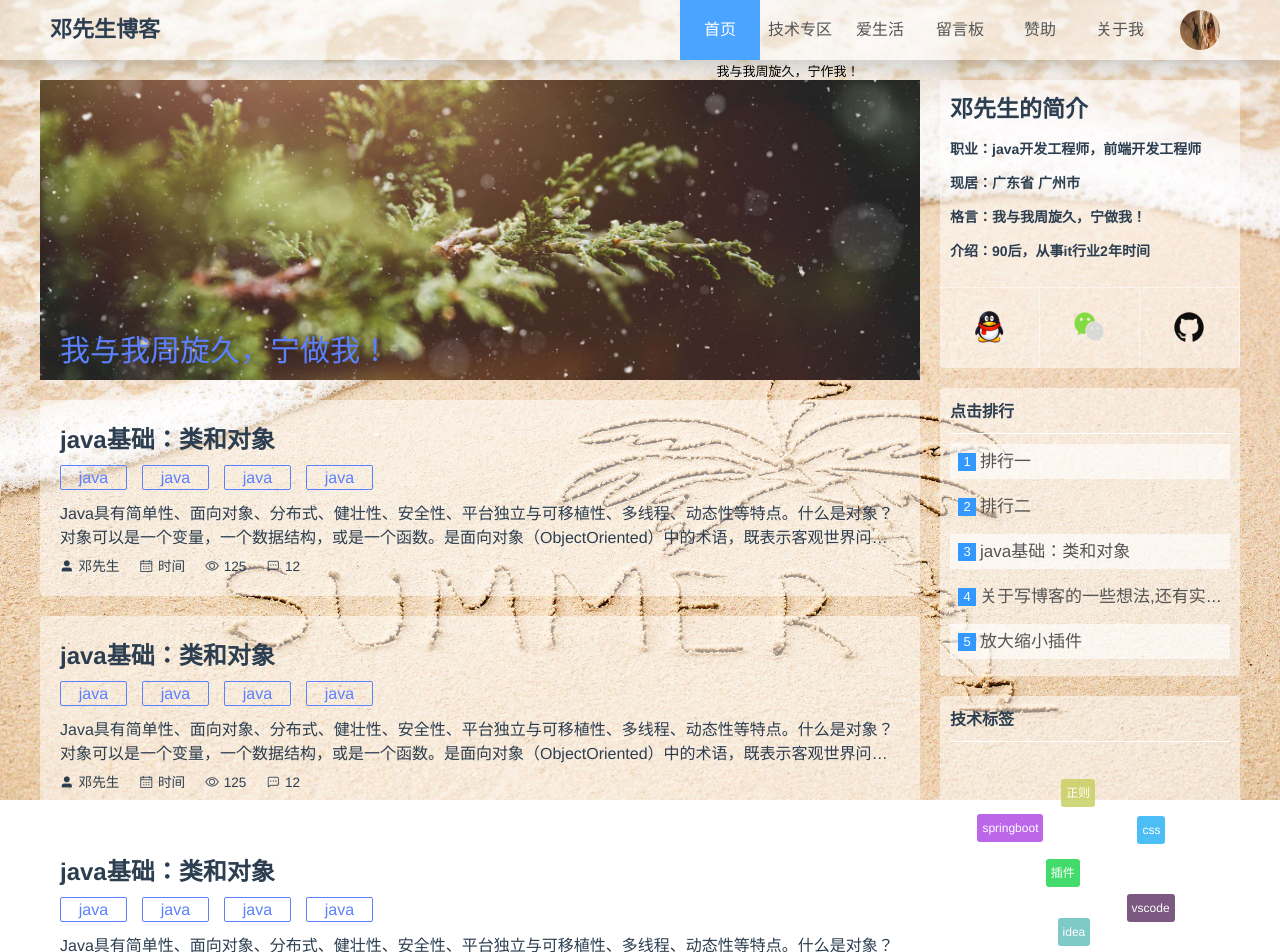
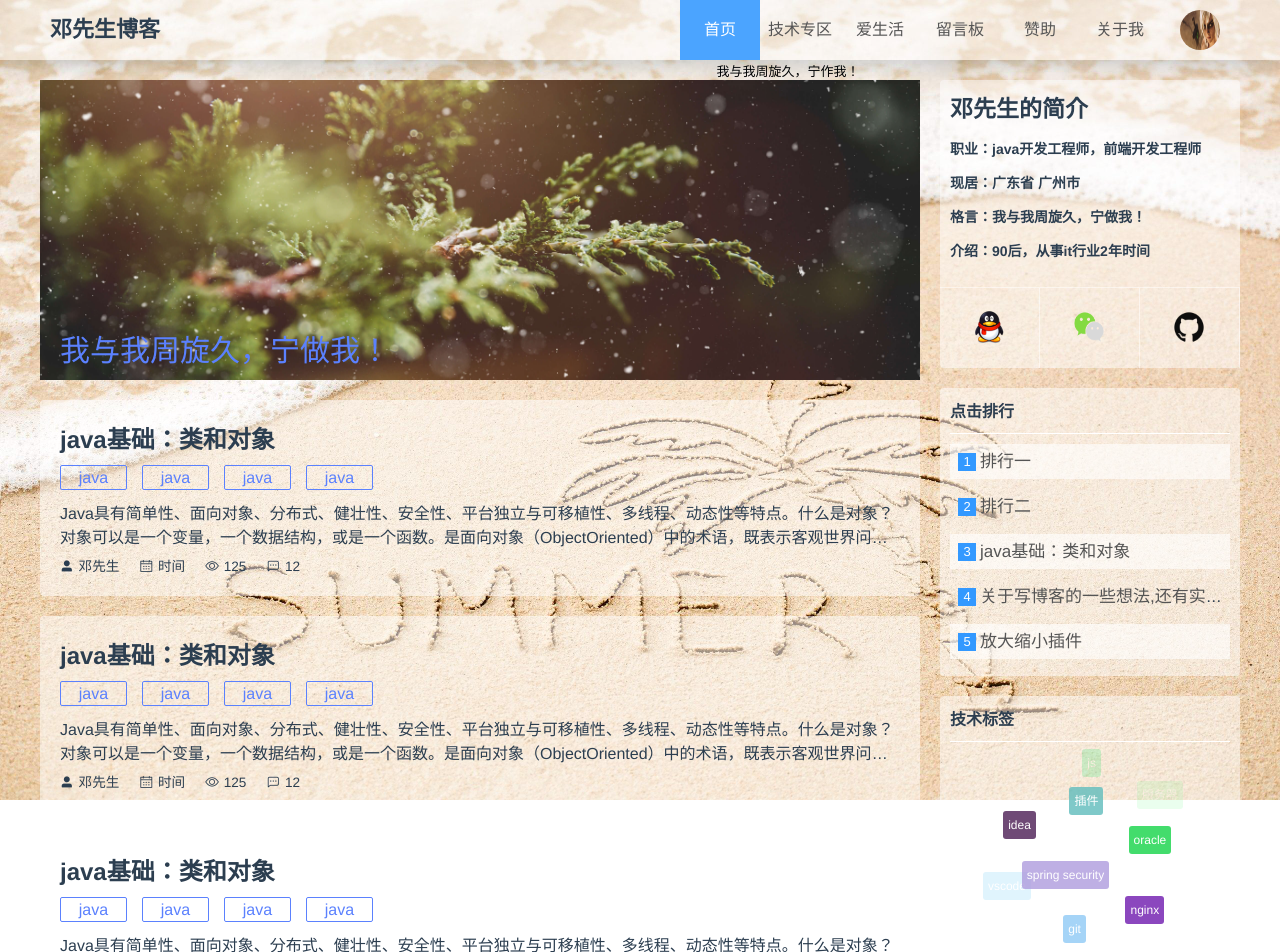
Before and after one commit to dxx01/myboke, a Vue app: page /myboke/home/shouye in a window 1280 px wide. Shown: the top 952 px of the page. Built offline with nearby package versions, Linux system fonts and the light colour scheme; a web font is replaced by a local one.

Commit message:
genxin9.22

```diff
--- a/src/components/technology_lable.vue
+++ b/src/components/technology_lable.vue
@@ -7,12 +7,12 @@
       <div id="tagscloud">
         <a
           :style="'background:' + getColor()"
-          v-for="(item, index) in tagsData"
+          v-for="(item, index) in tagsData.data"
           :key="index"
           @mouseover="one(index, $event)"
           @mouseout="two(index, $event)"
-          @click="choose"
-          >{{ item }}</a
+          @click="choose(item.id)"
+          >{{ item.name }}</a
         >
       </div>
     </div>
@@ -20,27 +20,12 @@
 </template>
 
 <script>
-//import { update } from "@/util/tagscloud.js";
+import tagsData from "@/myjson/tags.json";
 export default {
   nmae: "technology_lable",
   data() {
     return {
-      tagsData: [
-        "java",
-        "mysql",
-        "redis",
-        "vue",
-        "html",
-        "js",
-        "redis",
-        "服务器",
-        "springboot",
-        "正则",
-        "css",
-        "vscode",
-        "idea",
-        "插件"
-      ],
+      tagsData: [],
       radius: 90,
       d: 200,
       dtr: Math.PI / 180,
@@ -63,7 +48,9 @@ export default {
       cc: null
     };
   },
-  created() {},
+  created() {
+    this.tagsData = tagsData;
+  },
   computed: {},
   mounted() {
     this.init();
@@ -225,8 +212,8 @@ export default {
         }
       });
     },
-    choose() {
-      this.$router.push("/home/techZones/tag");
+    choose(id) {
+      this.$router.push(`/home/techZones/${id}`);
     }
   },
   components: {}
--- /dev/null
+++ b/src/myjson/tags.json
@@ -0,0 +1,72 @@
+{
+    "data": [
+        {
+            "id": 1,
+            "name": "java"
+        },
+        {
+            "id": 2,
+            "name": "mysql"
+        },
+        {
+            "id": 3,
+            "name": "redis"
+        },
+        {
+            "id": 4,
+            "name": "vue"
+        },
+        {
+            "id": 5,
+            "name": "html"
+        },
+        {
+            "id": 6,
+            "name": "js"
+        },
+        {
+            "id": 7,
+            "name": "服务器"
+        },
+        {
+            "id": 8,
+            "name": "springboot"
+        },
+        {
+            "id": 9,
+            "name": "正则"
+        },
+        {
+            "id": 10,
+            "name": "css"
+        },
+        {
+            "id": 11,
+            "name": "vscode"
+        },
+        {
+            "id": 12,
+            "name": "idea"
+        },
+        {
+            "id": 13,
+            "name": "插件"
+        },
+        {
+            "id": 14,
+            "name": "oracle"
+        },
+        {
+            "id": 15,
+            "name": "nginx"
+        },
+        {
+            "id": 16,
+            "name": "git"
+        },
+        {
+            "id": 17,
+            "name": "spring security"
+        }
+    ]
+}
--- a/src/views/container/content/shouye.vue
+++ b/src/views/container/content/shouye.vue
@@ -61,19 +61,7 @@ export default {
       imgNum: 5
     };
   },
-  mounted() {
-    // window.onscroll = function() {
-    //   //为了保证兼容性，这里取两个值，哪个有值取哪一个
-    //   //scrollTop就是触发滚轮事件时滚轮的高度
-    //   // var scrollTop =
-    //   //   document.documentElement.scrollTop || document.body.scrollTop;
-    //   let divbox = document.getElementById("divbox");
-    //   let sy_left = document.getElementById("sy-left");
-    //   //console.log("滚动距离" + scrollTop);
-    //   console.log(divbox.getBoundingClientRect().bottom);
-    //   console.log(sy_left.getBoundingClientRect().bottom);
-    // };
-  },
+  mounted() {},
   components: {
     Artucle,
     Presentation,
```
Also changed, not shown: src/myjson/read.json (added, +8 -0 lines).
